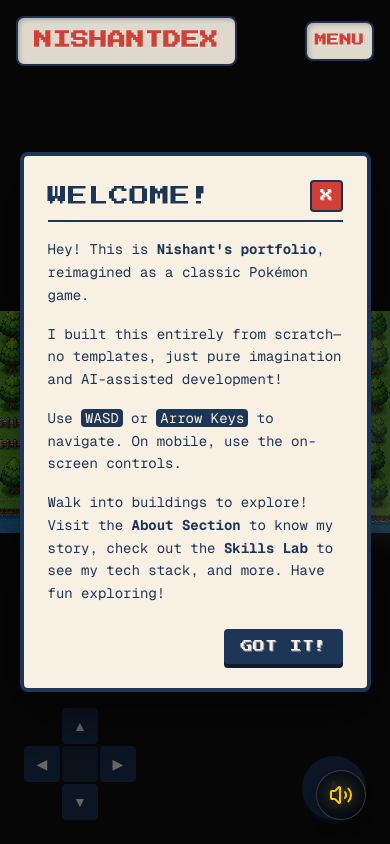
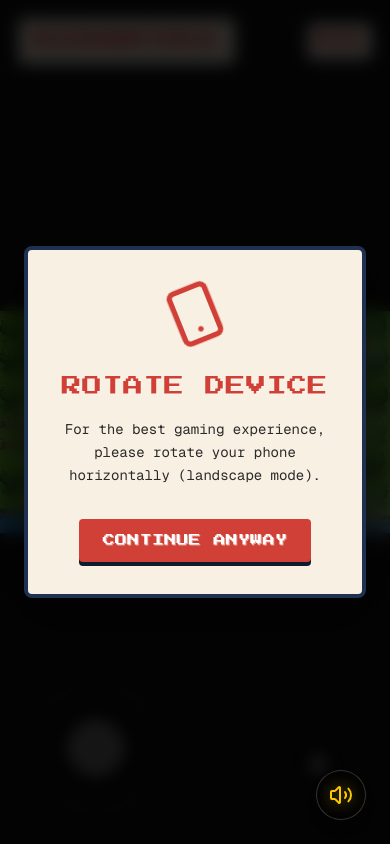
Before and after one commit to zorawar238/portfolio-pokemon, a Next.js app: page / in a window 390 px wide. Built offline with nearby package versions, Linux system fonts and the light colour scheme.

Commit message:
Fix SkillDex mobile landscape layout and audio mute issue

```diff
--- a/src/app/layout.tsx
+++ b/src/app/layout.tsx
@@ -3,6 +3,7 @@ import { Geist, Geist_Mono, Press_Start_2P } from "next/font/google";
 import "./globals.css";
 import Navigation from "@/components/Navigation";
 import AudioWrapper from "@/components/AudioWrapper";
+import RotatePrompt from "@/components/ui/RotatePrompt";
 
 const geistSans = Geist({
   variable: "--font-geist-sans",
@@ -50,6 +51,7 @@ export default function RootLayout({
     <html lang="en" className={`${geistSans.variable} ${geistMono.variable} ${pressStart2P.variable} antialiased scroll-smooth`}>
       <body className="h-screen w-screen overflow-hidden flex flex-col relative selection:bg-primary selection:text-white bg-background">
         <AudioWrapper>
+          <RotatePrompt />
           <Navigation />
           <main className="flex-1 w-full h-full relative">
             {children}
--- a/src/components/AboutSection.tsx
+++ b/src/components/AboutSection.tsx
@@ -8,7 +8,7 @@ export default function AboutSection({ onClose }: { onClose?: () => void }) {
 
   return (
     <div className="fixed top-16 left-0 right-0 bottom-0 bg-black/50 flex items-center justify-center p-4 md:p-8 z-50 overflow-hidden pointer-events-auto">
-      <div className="w-full max-w-5xl bg-[#f8f0e3] rounded-lg border-4 border-[#1d3557] overflow-hidden flex flex-col md:flex-row shadow-[0_20px_50px_rgba(0,0,0,0.5)] relative animate-in fade-in zoom-in-95 duration-200">
+      <div className="w-full max-w-5xl max-h-[85vh] bg-[#f8f0e3] rounded-lg border-4 border-[#1d3557] overflow-y-auto overflow-x-hidden flex flex-col md:flex-row shadow-[0_20px_50px_rgba(0,0,0,0.5)] relative animate-in fade-in zoom-in-95 duration-200">
 
         {/* Close Button */}
         <button onClick={onClose} className="absolute top-4 right-4 text-white bg-error hover:bg-error/80 px-3 py-1 rounded-sm border-2 border-panel-border shadow-sm z-50 pixel-text text-sm transition-colors">
--- /dev/null
+++ b/src/components/ui/RotatePrompt.tsx
@@ -0,0 +1,69 @@
+'use client';
+
+import { useState, useEffect } from 'react';
+import { Smartphone } from 'lucide-react';
+
+export default function RotatePrompt() {
+  const [showPrompt, setShowPrompt] = useState(false);
+  const [dismissed, setDismissed] = useState(false);
+
+  useEffect(() => {
+    // Only run on client
+    if (typeof window === 'undefined') return;
+
+    const checkOrientation = () => {
+      // Check if device is a mobile device and in portrait mode
+      const isMobile = window.matchMedia('(max-width: 768px)').matches;
+      const isPortrait = window.innerHeight > window.innerWidth;
+
+      if (isMobile && isPortrait && !dismissed) {
+        setShowPrompt(true);
+      } else {
+        setShowPrompt(false);
+      }
+    };
+
+    // Initial check
+    checkOrientation();
+
+    // Listen for resize/orientation change
+    window.addEventListener('resize', checkOrientation);
+    window.addEventListener('orientationchange', checkOrientation);
+
+    return () => {
+      window.removeEventListener('resize', checkOrientation);
+      window.removeEventListener('orientationchange', checkOrientation);
+    };
+  }, [dismissed]);
+
+  if (!showPrompt) return null;
+
+  return (
+    <div className="fixed inset-0 z-[9999] bg-black/80 backdrop-blur-sm flex items-center justify-center p-6 pointer-events-auto transition-opacity duration-300">
+      <div className="bg-surface border-4 border-panel-border p-8 rounded-lg max-w-sm w-full flex flex-col items-center shadow-[0_20px_50px_rgba(0,0,0,0.5)] animate-in zoom-in-95 duration-300">
+
+        {/* Animated Icon */}
+        <div className="relative mb-6">
+          <div className="animate-[spin_3s_ease-in-out_infinite]">
+            <Smartphone className="w-16 h-16 text-primary" />
+          </div>
+        </div>
+
+        <h2 className="pixel-text text-xl text-primary mb-4 text-center">
+          ROTATE DEVICE
+        </h2>
+
+        <p className="font-mono text-sm text-text text-center mb-8 leading-relaxed">
+          For the best gaming experience, please rotate your phone horizontally (landscape mode).
+        </p>
+
+        <button
+          onClick={() => setDismissed(true)}
+          className="bg-primary text-white pixel-text px-6 py-3 rounded-sm shadow-[0_4px_0_#0f1c2e] active:shadow-[0_0px_0_#0f1c2e] active:translate-y-1 transition-all text-xs"
+        >
+          CONTINUE ANYWAY
+        </button>
+      </div>
+    </div>
+  );
+}
--- a/src/components/ui/TouchControls.tsx
+++ b/src/components/ui/TouchControls.tsx
@@ -1,4 +1,6 @@
 'use client';
+
+import { useRef, useState } from 'react';
 
 type Direction = 'up' | 'down' | 'left' | 'right';
 
@@ -9,56 +11,113 @@ interface TouchControlsProps {
 }
 
 export default function TouchControls({ onDirectionDown, onDirectionUp, onInteract }: TouchControlsProps) {
-  const dirButtonProps = (dir: Direction) => ({
-    onPointerDown: (e: React.PointerEvent) => { e.preventDefault(); onDirectionDown(dir); },
-    onPointerUp: () => onDirectionUp(dir),
-    onPointerLeave: () => onDirectionUp(dir),
-    onPointerCancel: () => onDirectionUp(dir),
-  });
+  const baseRef = useRef<HTMLDivElement>(null);
+  const [stickPos, setStickPos] = useState({ x: 0, y: 0 });
+  const [activeDir, setActiveDir] = useState<Direction | null>(null);
+
+  const handlePointerDown = (e: React.PointerEvent) => {
+    e.preventDefault();
+    handlePointerMove(e);
+  };
+
+  const handlePointerMove = (e: React.PointerEvent) => {
+    e.preventDefault();
+    if (!baseRef.current) return;
+
+    const rect = baseRef.current.getBoundingClientRect();
+    const centerX = rect.left + rect.width / 2;
+    const centerY = rect.top + rect.height / 2;
+
+    let dx = e.clientX - centerX;
+    let dy = e.clientY - centerY;
+
+    const maxRadius = rect.width / 2;
+    const distance = Math.sqrt(dx * dx + dy * dy);
+
+    if (distance > maxRadius) {
+      dx = (dx / distance) * maxRadius;
+      dy = (dy / distance) * maxRadius;
+    }
+
+    setStickPos({ x: dx, y: dy });
+
+    // Determine direction
+    const threshold = maxRadius * 0.25; // Deadzone
+    if (distance > threshold) {
+      const angle = Math.atan2(dy, dx) * (180 / Math.PI);
+      let newDir: Direction;
+      if (angle > -45 && angle <= 45) newDir = 'right';
+      else if (angle > 45 && angle <= 135) newDir = 'down';
+      else if (angle > 135 || angle <= -135) newDir = 'left';
+      else newDir = 'up';
+
+      if (newDir !== activeDir) {
+        if (activeDir) onDirectionUp(activeDir);
+        setActiveDir(newDir);
+        onDirectionDown(newDir);
+      }
+    } else {
+      if (activeDir) {
+        onDirectionUp(activeDir);
+        setActiveDir(null);
+      }
+    }
+  };
+
+  const handlePointerUp = (e: React.PointerEvent) => {
+    e.preventDefault();
+    setStickPos({ x: 0, y: 0 });
+    if (activeDir) {
+      onDirectionUp(activeDir);
+      setActiveDir(null);
+    }
+  };
 
   return (
-    <div className="md:hidden fixed bottom-6 left-0 right-0 z-40 flex justify-between items-end px-6 pointer-events-none">
-      {/* D-Pad */}
-      <div className="relative w-28 h-28 pointer-events-auto select-none touch-none">
-        <div className="absolute top-1/2 left-1/2 w-9 h-9 -translate-x-1/2 -translate-y-1/2 bg-[#1d3557]/80 rounded-sm pointer-events-none"></div>
+    <div className="md:hidden fixed bottom-8 left-0 right-0 z-40 flex justify-between items-end px-8 pointer-events-none">
+
+      {/* Transparent Joystick */}
+      <div
+        ref={baseRef}
+        onPointerDown={(e) => {
+          (e.target as HTMLElement).setPointerCapture(e.pointerId);
+          handlePointerDown(e);
+        }}
+        onPointerMove={(e) => {
+          if ((e.target as HTMLElement).hasPointerCapture(e.pointerId)) {
+            handlePointerMove(e);
+          }
+        }}
+        onPointerUp={(e) => {
+          (e.target as HTMLElement).releasePointerCapture(e.pointerId);
+          handlePointerUp(e);
+        }}
+        onPointerCancel={(e) => {
+          (e.target as HTMLElement).releasePointerCapture(e.pointerId);
+          handlePointerUp(e);
+        }}
+        className="relative w-32 h-32 rounded-full border-2 border-white/20 bg-black/20 backdrop-blur-sm pointer-events-auto select-none touch-none flex items-center justify-center shadow-[0_0_15px_rgba(0,0,0,0.3)]"
+      >
+        {/* Joystick Base Inner Ring */}
+        <div className="absolute inset-2 rounded-full border border-white/10"></div>
+
+        {/* Joystick Knob */}
+        <div
+          className="w-14 h-14 rounded-full bg-white/40 border border-white/50 shadow-[0_4px_10px_rgba(0,0,0,0.3)] backdrop-blur-md transition-transform duration-75 ease-out pointer-events-none"
+          style={{ transform: `translate(${stickPos.x}px, ${stickPos.y}px)` }}
+        />
+      </div>
+
+      {/* Interact Button (A Button) */}
+      <div className="pointer-events-auto select-none flex flex-col items-center touch-none mb-2">
         <button
-          {...dirButtonProps('up')}
-          aria-label="Move up"
-          className="absolute top-0 left-1/2 -translate-x-1/2 w-9 h-9 bg-[#1d3557] rounded-sm shadow-md active:bg-[#13233d] flex items-center justify-center text-white text-sm"
+          onPointerDown={(e) => { e.preventDefault(); onInteract(); }}
+          aria-label="Interact"
+          className="w-20 h-20 rounded-full bg-black/20 border-2 border-white/20 backdrop-blur-sm shadow-[0_4px_15px_rgba(0,0,0,0.3)] active:bg-white/30 transition-all flex items-center justify-center"
         >
-          ▲
-        </button>
-        <button
-          {...dirButtonProps('down')}
-          aria-label="Move down"
-          className="absolute bottom-0 left-1/2 -translate-x-1/2 w-9 h-9 bg-[#1d3557] rounded-sm shadow-md active:bg-[#13233d] flex items-center justify-center text-white text-sm"
-        >
-          ▼
-        </button>
-        <button
-          {...dirButtonProps('left')}
-          aria-label="Move left"
-          className="absolute left-0 top-1/2 -translate-y-1/2 w-9 h-9 bg-[#1d3557] rounded-sm shadow-md active:bg-[#13233d] flex items-center justify-center text-white text-sm"
-        >
-          ◀
-        </button>
-        <button
-          {...dirButtonProps('right')}
-          aria-label="Move right"
-          className="absolute right-0 top-1/2 -translate-y-1/2 w-9 h-9 bg-[#1d3557] rounded-sm shadow-md active:bg-[#13233d] flex items-center justify-center text-white text-sm"
-        >
-          ▶
+          <span className="font-mono font-bold text-white/90 text-2xl drop-shadow-md">A</span>
         </button>
       </div>
-
-      {/* Interact Button */}
-      <button
-        onPointerDown={(e) => { e.preventDefault(); onInteract(); }}
-        aria-label="Interact"
-        className="pointer-events-auto select-none w-16 h-16 rounded-full bg-[#1d3557] shadow-[0_4px_0_#0f1c2e] active:shadow-[0_0px_0_#0f1c2e] active:translate-y-1 transition-all flex items-center justify-center"
-      >
-        <span className="font-mono font-bold text-white text-xl">A</span>
-      </button>
     </div>
   );
 }
--- a/src/components/world/WorldMap.tsx
+++ b/src/components/world/WorldMap.tsx
@@ -42,12 +42,7 @@ export default function WorldMap({ onLocationClick, isOverlayOpen = false, child
     setPosState(newPos);
   };
 
-  const [showWelcome, setShowWelcomeState] = useState(true);
-  const showWelcomeRef = useRef(true);
-  const setShowWelcome = (val: boolean) => {
-    showWelcomeRef.current = val;
-    setShowWelcomeState(val);
-  };
+
 
   const keys = useRef<{ [key: string]: boolean }>({});
   const requestRef = useRef<number>(0);
@@ -89,9 +84,7 @@ export default function WorldMap({ onLocationClick, isOverlayOpen = false, child
   };
 
   const handleInteract = () => {
-    if (showWelcomeRef.current) {
-      setShowWelcome(false);
-    }
+    // Left empty or can be used for future interactions
   };
 
   useEffect(() => {
@@ -124,7 +117,7 @@ export default function WorldMap({ onLocationClick, isOverlayOpen = false, child
       const dt = Math.min(Math.max(0, deltaTime), 50) / 1000;
       const step = SPEED * dt;
 
-      if (!isOverlayOpenRef.current && !showWelcomeRef.current) {
+      if (!isOverlayOpenRef.current) {
         let dx = 0;
         let dy = 0;
         let newDir = directionRef.current;
@@ -246,35 +239,7 @@ export default function WorldMap({ onLocationClick, isOverlayOpen = false, child
 
         {/* UI Layer (Fixed over map) */}
         <div className="absolute inset-0 pointer-events-none z-40">
-          {showWelcome && (
-            <div className="absolute inset-0 flex items-center justify-center z-50 bg-black/60 pointer-events-auto">
-              <div className="bg-[#f8f0e3] border-4 border-[#1d3557] rounded-lg p-6 max-w-lg w-[90%] shadow-[0_20px_50px_rgba(0,0,0,0.5)] animate-in fade-in zoom-in duration-300">
-                <div className="flex justify-between items-center mb-4 border-b-2 border-[#1d3557] pb-2">
-                  <h2 className="pixel-text text-xl text-[#1d3557]">WELCOME!</h2>
-                  <button onClick={() => setShowWelcome(false)} className="text-white bg-error hover:bg-error/80 px-2 py-1 rounded-sm border-2 border-panel-border pixel-text text-xs">X</button>
-                </div>
-                <div className="font-mono text-sm md:text-base text-[#1d3557] space-y-4 leading-relaxed">
-                  <p>
-                    Hey! This is <strong>Nishant's portfolio</strong>, reimagined as a classic Pokémon game.
-                  </p>
-                  <p>
-                    I built this entirely from scratch—no templates, just pure imagination and AI-assisted development!
-                  </p>
-                  <p>
-                    Use <span className="bg-[#1d3557] text-[#f8f0e3] px-1 rounded">WASD</span> or <span className="bg-[#1d3557] text-[#f8f0e3] px-1 rounded">Arrow Keys</span> to navigate. On mobile, use the on-screen controls.
-                  </p>
-                  <p>
-                    Walk into buildings to explore! Visit the <strong>About Section</strong> to know my story, check out the <strong>Skills Lab</strong> to see my tech stack, and more. Have fun exploring!
-                  </p>
-                </div>
-                <div className="mt-6 flex justify-end">
-                  <button onClick={() => setShowWelcome(false)} className="bg-[#1d3557] text-[#f8f0e3] pixel-text px-4 py-2 rounded shadow-[0_4px_0_#0f1c2e] active:shadow-[0_0px_0_#0f1c2e] active:translate-y-1 transition-all">
-                    GOT IT!
-                  </button>
-                </div>
-              </div>
-            </div>
-          )}
+
           {children}
 
           {!isOverlayOpen && (
--- a/src/utils/audio.ts
+++ b/src/utils/audio.ts
@@ -145,7 +145,6 @@ export const stopBackgroundMusic = () => {
   if (bgmAudio) {
     // Fade out effect can be tricky with HTMLAudioElement, so we just pause
     bgmAudio.pause();
-    bgmAudio.currentTime = 0;
   }
 };
 
```
Also changed, not shown: src/components/SkillDex.tsx (+24 -24 lines).
